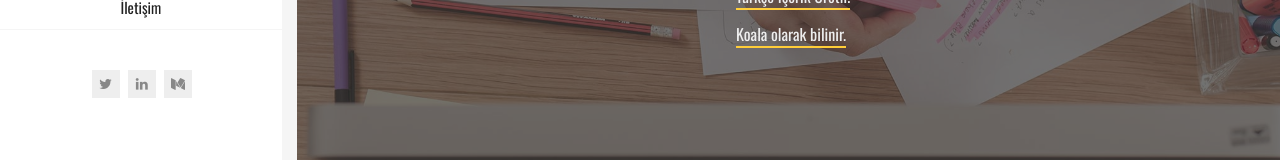
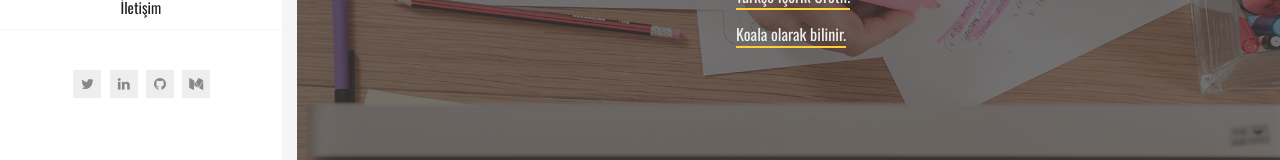
Before and after one commit to HasibeZaferr/hasibezaferr.github.io, a plain HTML site: page index.html in a window 1280 px wide. Shown: the part 503-663 px from the top of the page. Drawn offline with nearby package versions, Linux system fonts and the light colour scheme.

Commit message:
Added Github icon

```diff
--- a/index.html
+++ b/index.html
@@ -97,6 +97,7 @@
           <ul class="social-links">
             <li><a class="tip social-button" href="https://twitter.com/HasibeZafer" title="Twitter"><i class="fa fa-twitter"></i></a></li> <!-- Full list of social icons: http://fontawesome.io/icons/#brand -->
             <li><a class="tip social-button" href="https://www.linkedin.com/in/hasibezafer/" title="LinkedIn"><i class="fa fa-linkedin"></i></a></li>
+            <li><a class="tip social-button" href="https://github.com/HasibeZaferr" title="Github"><i class="fa fa-github"></i></a></li>
             <li><a class="tip social-button" href="https://medium.com/hasibezafer" title="Medium"><i class="fa fa-medium"></i></a></li>
             <!--<li><a class="tip social-button" href="#" title="Youtube"><i class="fa fa-youtube"></i></a></li>-->
             <!--<li><a class="tip social-button" href="#" title="last.fm"><i class="fa fa-lastfm"></i></a></li>-->
```
